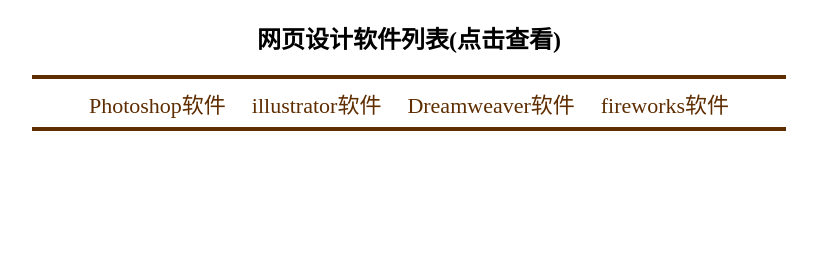
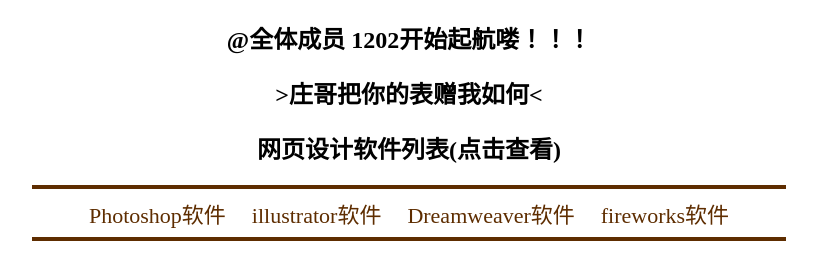
Before and after one commit to 937562656/pearice.xyz.github.io, a plain HTML site: page docs/index.html in a window 1280 px wide. Shown: the whole page, without its empty margins (231-1048 px from the left). Drawn offline with Linux system fonts and the light colour scheme.

Commit message:
Update index.html

```diff
--- a/docs/index.html
+++ b/docs/index.html
@@ -67,6 +67,8 @@
 	</head>
 	<body>
 		<header>
+			<h2>@全体成员 1202开始起航喽！！！</h2>
+			<h2>>庄哥把你的表赠我如何<</h2>
 			<h2>网页设计软件列表(点击查看)</h2>
 		</header>
 		<hr />
```
